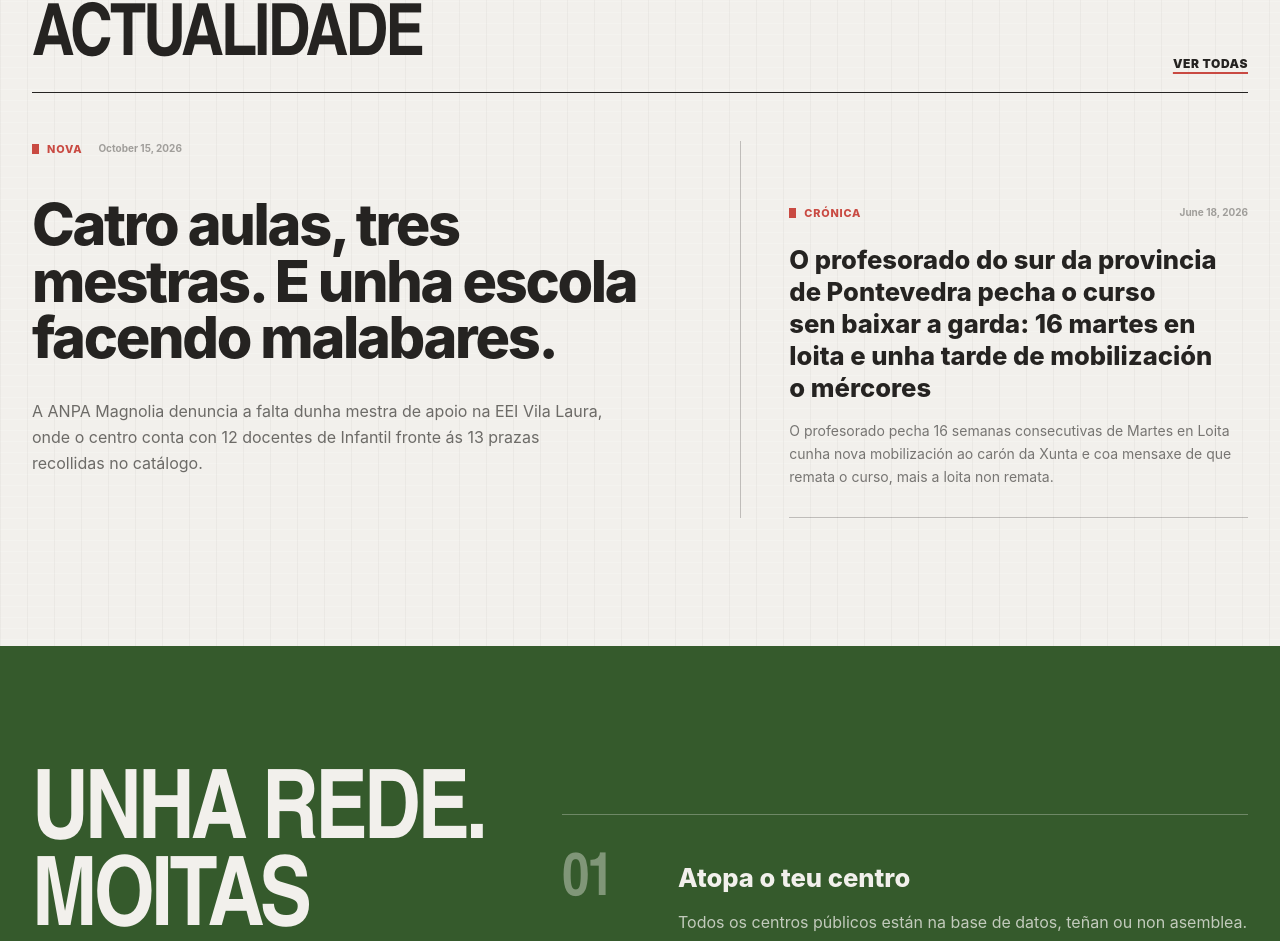
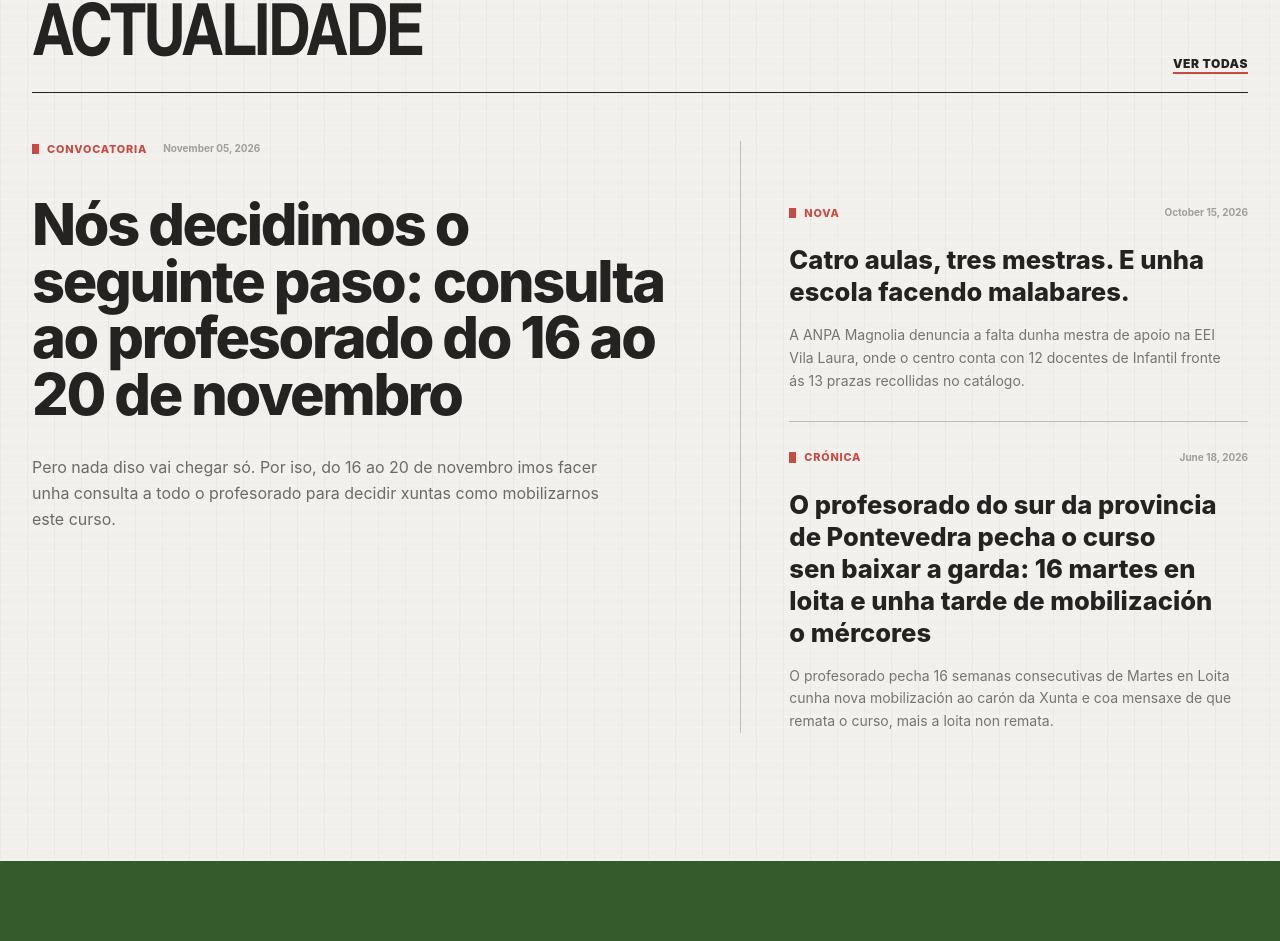
Before and after one commit to asembleasensino/web, an Astro site: page / in a window 1280 px wide. Shown: the part 2902-3843 px from the top of the page. Built offline with nearby package versions, Linux system fonts and the light colour scheme; Astro itself is replaced by a stand-in of ours; no server answers.

Commit message:
Levar a excepción "tamenEnActualidade" tamén á páxina de inicio
A sección "Actualidade" da páxina de inicio (chamada "novas" no
código) tiña a mesma regra de excluír todas as Convocatorias que
había en getActualidadeSenConvocatorias, pero sen a excepción que
engadimos alí para "tamenEnActualidade" -- por iso a consulta
aparecía xa na grade de /actualidade pero non na portada. Queda
consistente nos dous sitios.

```diff
--- a/src/pages/index.astro
+++ b/src/pages/index.astro
@@ -7,9 +7,12 @@ import { actualidadeUrl, dataDaConvocatoria, dataFinDaConvocatoria, formatDate,
 import home from "../data/home.json";
 
 const actualidade = await getActualidade();
+// Coma na grade de /actualidade: unha Convocatoria só entra aquí se está
+// marcada "tamenEnActualidade" (ver content.config.ts); se non, queda
+// só en "Próximas convocatorias" máis abaixo, coma sempre.
 const novas = [
-  ...actualidade.filter((entry) => entry.data.featured && !entry.data.convocatoria),
-  ...actualidade.filter((entry) => !entry.data.featured && !entry.data.convocatoria),
+  ...actualidade.filter((entry) => entry.data.featured && (!entry.data.convocatoria || entry.data.tamenEnActualidade)),
+  ...actualidade.filter((entry) => !entry.data.featured && (!entry.data.convocatoria || entry.data.tamenEnActualidade)),
 ].slice(0, 3);
 const agora = new Date();
 const convocatorias = actualidade
```
